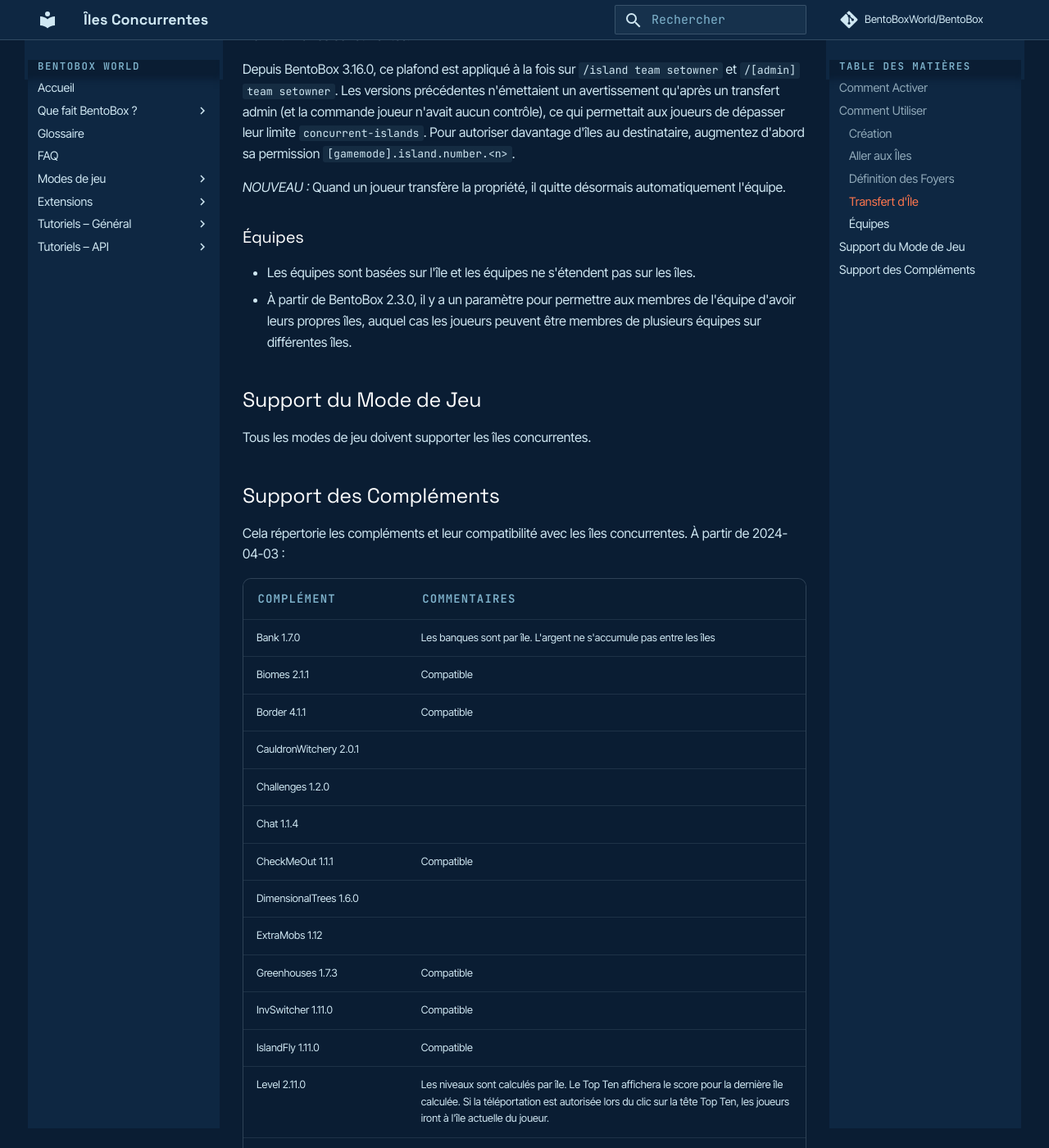
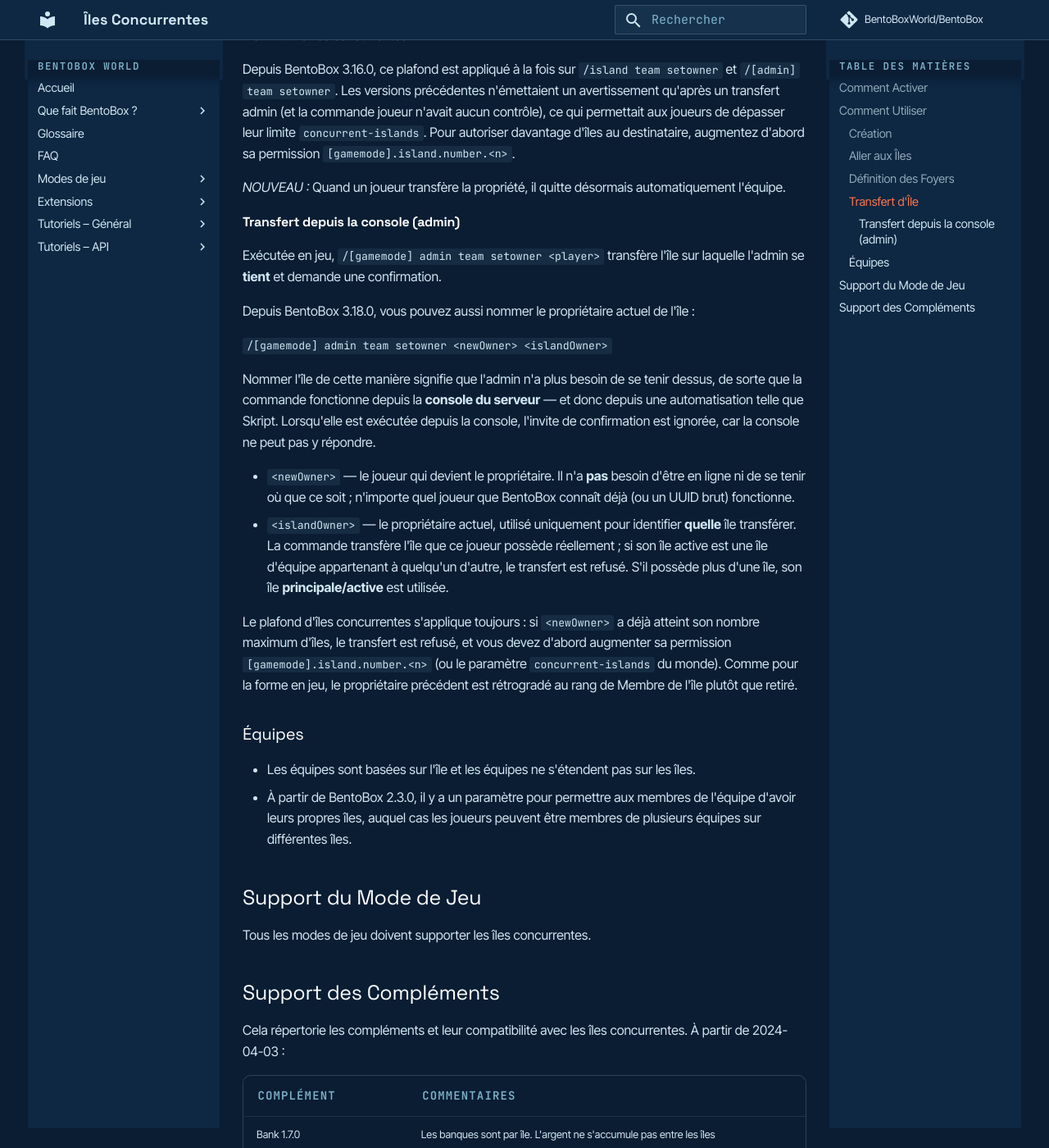
Before and after one commit to BentoBoxWorld/docs-french, an MkDocs documentation site: the page built from docs/BentoBox/ConcurrentIslands.md, in a window 1280 px wide and 1400 px high, scrolled down 1331 px. Shown: the whole window at 82% size. Built offline with MkDocs 1.6.1 and Material for MkDocs 9.7.7, drawn with Linux system fonts in a browser that asks for light colours; comment, search, counter and statistics services are not loaded.

Commit message:
docs(fr): documenter la forme console de admin team setowner
BentoBox 3.18.0 ajoute un second argument facultatif à admin team setowner nommant le propriétaire actuel de l'île, ce qui permet d'exécuter la commande depuis la console (et donc depuis une automatisation telle que Skript) sans se tenir sur l'île. Ajout d'une nouvelle sous-section dans ConcurrentIslands.md et de l'argument avec la note console à la ligne admin setowner.

Co-Authored-By: Claude Opus 4.8 (1M context) <noreply@anthropic.com>

```diff
--- a/docs/BentoBox/ConcurrentIslands.md
+++ b/docs/BentoBox/ConcurrentIslands.md
@@ -36,6 +36,21 @@ Depuis BentoBox 3.16.0, ce plafond est appliqué à la fois sur `/island team se
 
 *NOUVEAU :* Quand un joueur transfère la propriété, il quitte désormais automatiquement l'équipe.
 
+#### Transfert depuis la console (admin)
+
+Exécutée en jeu, `/[gamemode] admin team setowner <player>` transfère l'île sur laquelle l'admin se **tient** et demande une confirmation.
+
+Depuis BentoBox 3.18.0, vous pouvez aussi nommer le propriétaire actuel de l'île :
+
+`/[gamemode] admin team setowner <newOwner> <islandOwner>`
+
+Nommer l'île de cette manière signifie que l'admin n'a plus besoin de se tenir dessus, de sorte que la commande fonctionne depuis la **console du serveur** — et donc depuis une automatisation telle que Skript. Lorsqu'elle est exécutée depuis la console, l'invite de confirmation est ignorée, car la console ne peut pas y répondre.
+
+- `<newOwner>` — le joueur qui devient le propriétaire. Il n'a **pas** besoin d'être en ligne ni de se tenir où que ce soit ; n'importe quel joueur que BentoBox connaît déjà (ou un UUID brut) fonctionne.
+- `<islandOwner>` — le propriétaire actuel, utilisé uniquement pour identifier **quelle** île transférer. La commande transfère l'île que ce joueur possède réellement ; si son île active est une île d'équipe appartenant à quelqu'un d'autre, le transfert est refusé. S'il possède plus d'une île, son île **principale/active** est utilisée.
+
+Le plafond d'îles concurrentes s'applique toujours : si `<newOwner>` a déjà atteint son nombre maximum d'îles, le transfert est refusé, et vous devez d'abord augmenter sa permission `[gamemode].island.number.<n>` (ou le paramètre `concurrent-islands` du monde). Comme pour la forme en jeu, le propriétaire précédent est rétrogradé au rang de Membre de l'île plutôt que retiré.
+
 ### Équipes
 
 - Les équipes sont basées sur l'île et les équipes ne s'étendent pas sur les îles.
```
Also changed, not shown: docs/gamemodes/BSkyBlock/Commands.md (+2 -2 lines).
